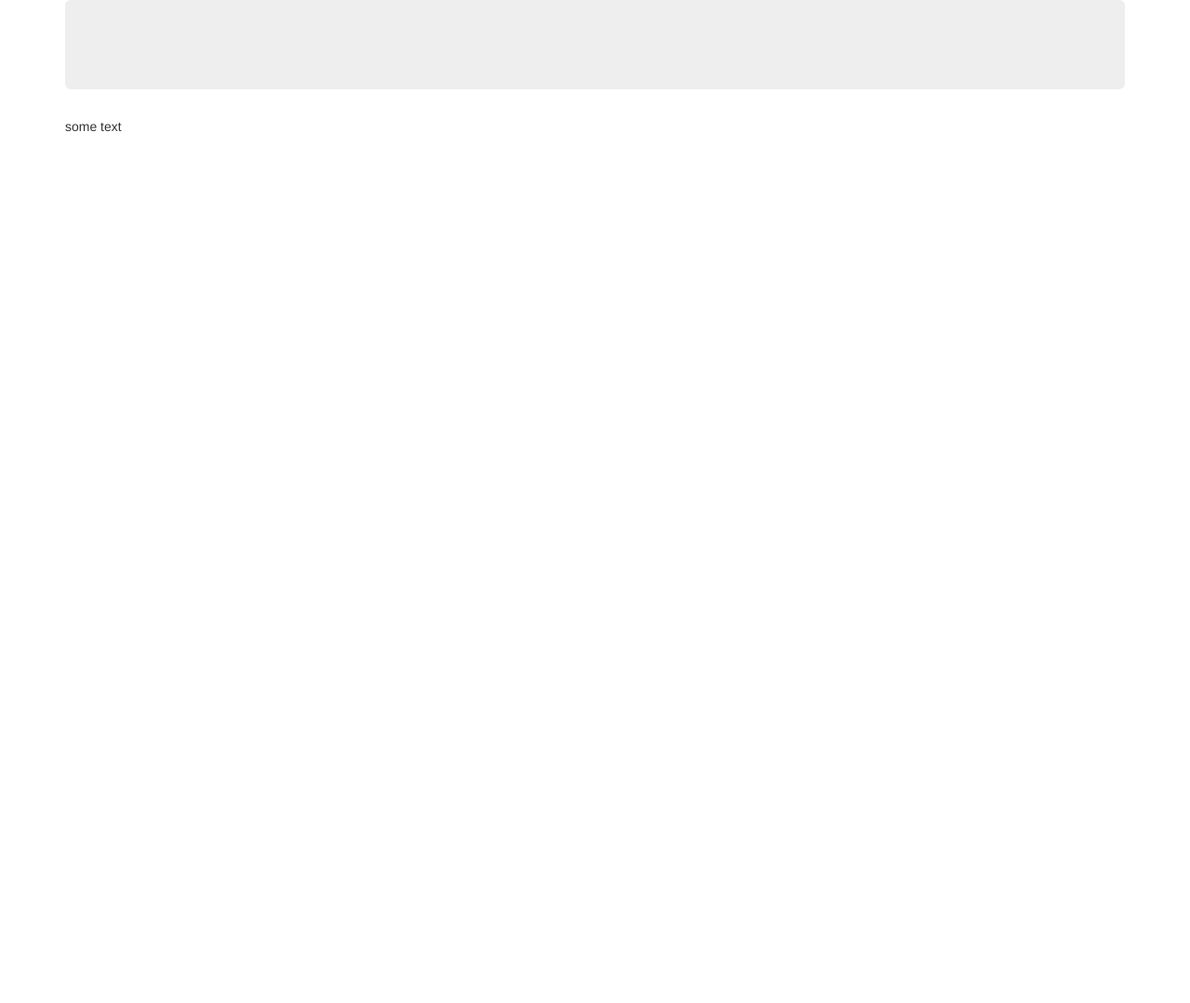
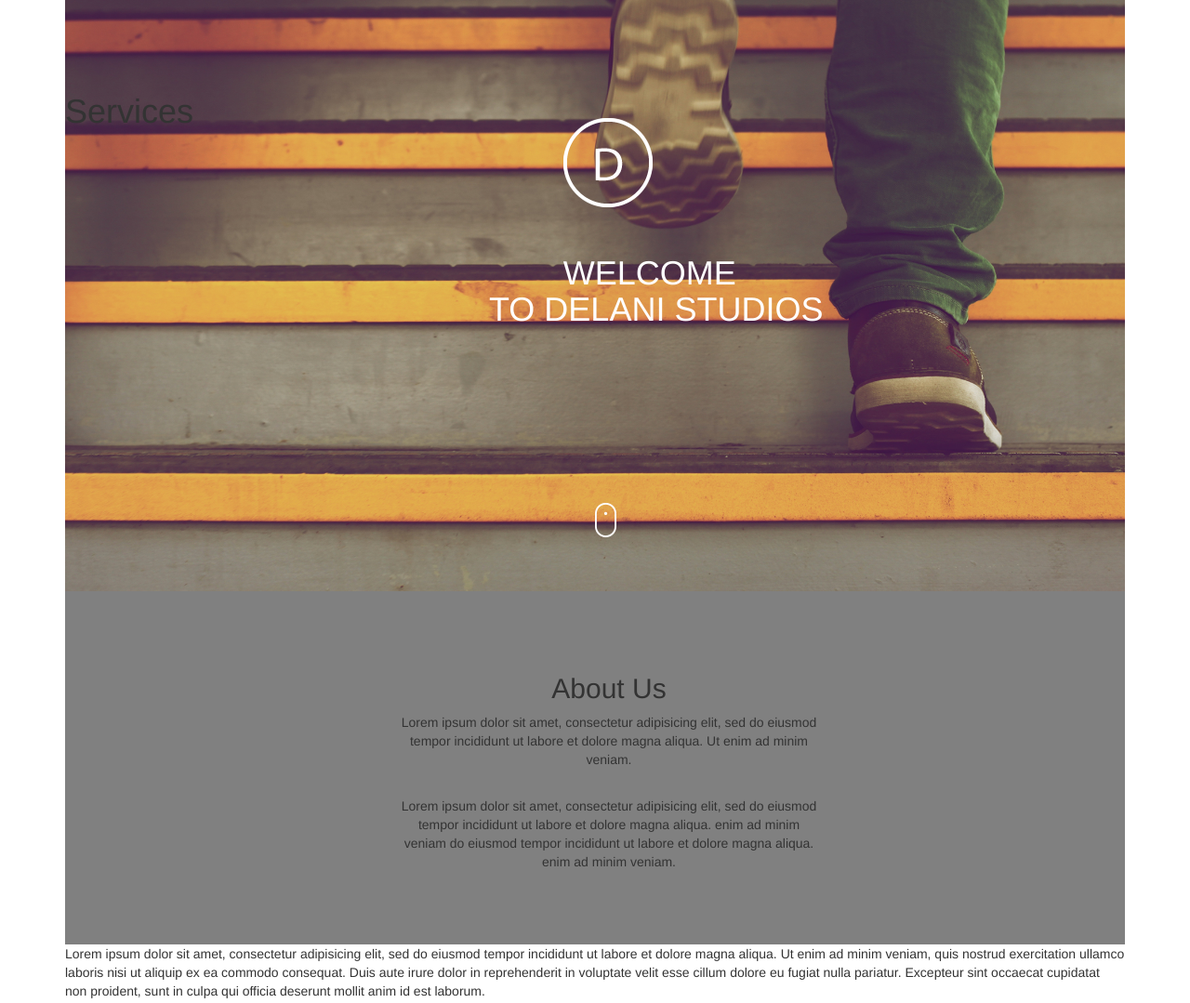
Before and after one commit to jobm/Delani-With-Bootstrap, a plain HTML site: page index.html in a window 1280 px wide. Shown: the top 1079 px of the page at 93% size. Before the commit the page ends 800 px from the top, so only its background shows below. Drawn offline with nearby package versions, Linux system fonts and the light colour scheme.

Commit message:
delani service section done

```diff
--- a/css/site.css
+++ b/css/site.css
@@ -0,0 +1,53 @@
+#img_j,#img-services{
+  position:relative;
+  /*padding:40px 12px 40px 0px;*/
+  width:100%;
+  background-size: cover;
+  background-repeat: no-repeat;
+  top: 0px;
+  left: 0px;
+  /*z-index: 1;*/
+}
+
+#img_av {
+  position:absolute;
+  top: 20%;
+  left: 47%;
+  z-index: 3;
+}
+.imgs_contr{
+  position: relative;
+  left: 0; top: 0;
+}
+.img-text-1{
+  position: absolute;
+  top: 40%;
+  left: 47%;
+  color:#fff;
+}
+.img-text-2{
+  position: absolute;
+  top: 46%;
+  left: 40%;
+  color:#fff;
+}
+#img_mouse{
+  position: absolute;
+  top: 85%;
+  left: 50%;
+}
+.about{
+  background-color: gray
+}
+.about-cont{
+  padding-top: 6%;
+  padding-bottom: 6%;
+}
+.about-text-1,.about-text-2{
+  margin-left: 30%;
+  margin-right: 30%;
+}
+.service-head{
+  position: absolute;
+  top:10%;
+}
--- a/index.html
+++ b/index.html
@@ -2,27 +2,46 @@
 <html>
   <head>
     <link href="https://maxcdn.bootstrapcdn.com/bootstrap/3.3.5/css/bootstrap.min.css" rel="stylesheet">
-    <link rel="stylesheet" href="/css/site.css" media="screen" title="no title" charset="utf-8">
+    <link rel="stylesheet" href="css/site.css" media="screen" title="no title" charset="utf-8">
     <meta charset="utf-8">
     <title></title>
   </head>
   <body>
     <div class="container">
-      <div class="row">
-        <div class="col-md-12">
-          <div class="jumbotron">
-            <div class="container">
-
-            </div>
-
-          </div>
-          <p>
-            some text
+      <div class="imgs_contr">
+        <img id="img_av" class="img-respomsive" src="assets/assets/logo.png" alt="" />
+        <img  id="img_j" class="img-responsive" src="assets/assets/h_img.jpg" alt="" />
+        <h1 class="img-text-1">WELCOME</h1>
+        <h1 class="img-text-2">TO DELANI STUDIOS</h1>
+        <img id="img_mouse" class="img-responsive" src="assets/assets/mouse_click.png" alt="" />
+      </div>
+      <div class="about">
+        <div class="container about-cont">
+          <h2 align="center" class="about-head">About Us</h2>
+          <p align="center" class="about-text-1">
+            Lorem ipsum dolor sit amet, consectetur adipisicing elit,
+            sed do eiusmod tempor incididunt ut labore et dolore magna aliqua.
+             Ut enim ad minim veniam.
           </p>
-          <img id="d-logo" src="/assets/logo.png" alt="" />
-          <img id="big-imag" src="assets/h_img.jpg" alt="" />
+          <br>
+          <p align="center" class="about-text-2">
+            Lorem ipsum dolor sit amet, consectetur adipisicing elit,
+            sed do eiusmod tempor incididunt ut labore et dolore magna aliqua.
+            enim ad minim veniam do eiusmod tempor incididunt ut labore et dolore magna aliqua.
+            enim ad minim veniam.
+          </p>
         </div>
-
+      </div>
+      <div class="services">
+        <h1 align="center" class="service-head">Services</h1>
+        <p class="services-text">
+          Lorem ipsum dolor sit amet, consectetur adipisicing elit, sed do eiusmod tempor incididunt ut labore
+          et dolore magna aliqua. Ut enim ad minim veniam, quis nostrud exercitation ullamco laboris nisi ut aliquip
+          ex ea commodo consequat. Duis aute irure dolor in reprehenderit in voluptate velit esse cillum dolore eu
+          fugiat nulla pariatur.
+          Excepteur sint occaecat cupidatat non proident, sunt in culpa qui officia deserunt mollit anim id est laborum.
+        </p>
+        <img id="img-services" class="img-responsive" src="assets/assets/s_image.jpg" alt="" />
       </div>
     </div>
   </body>
```
